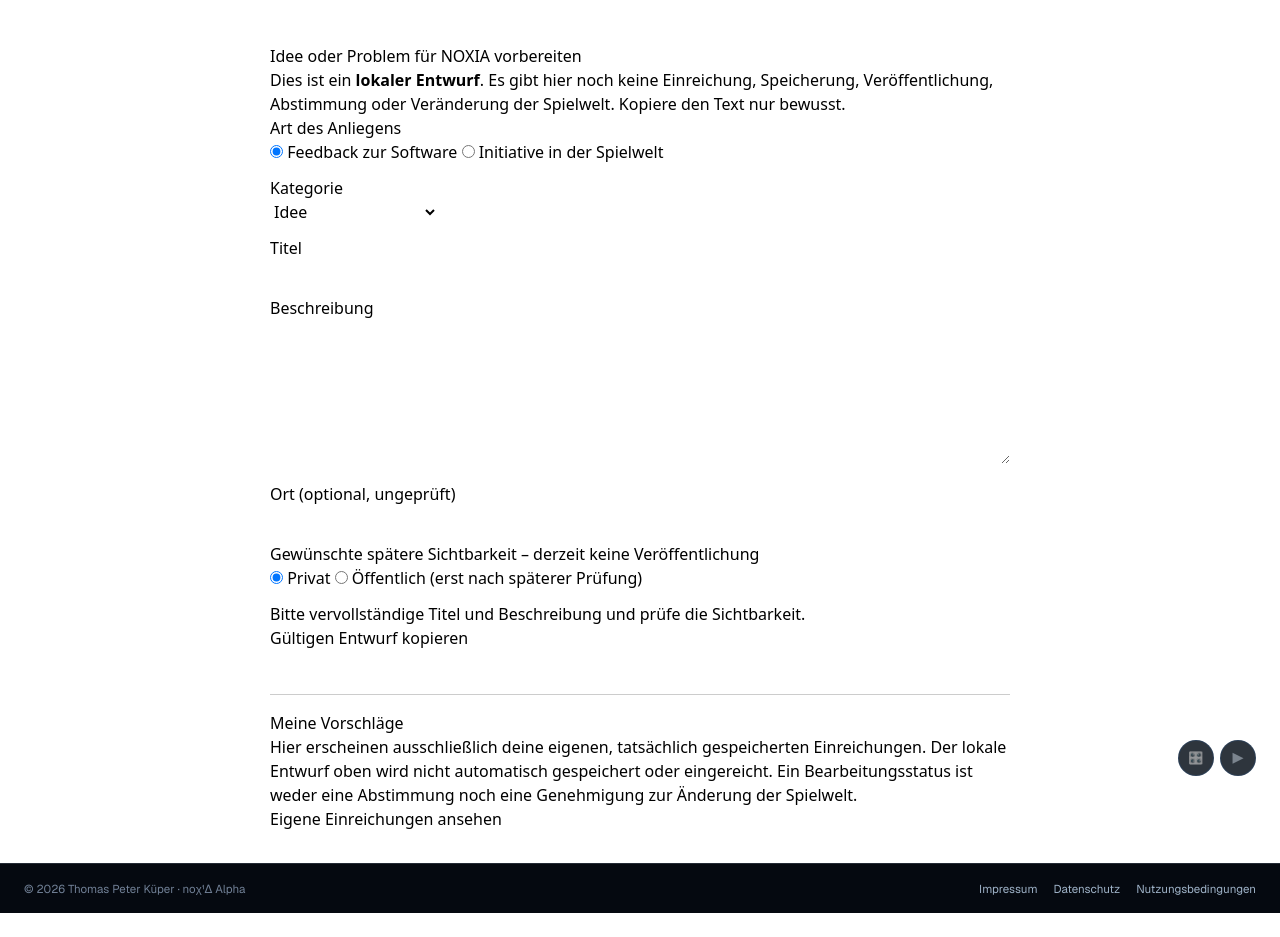
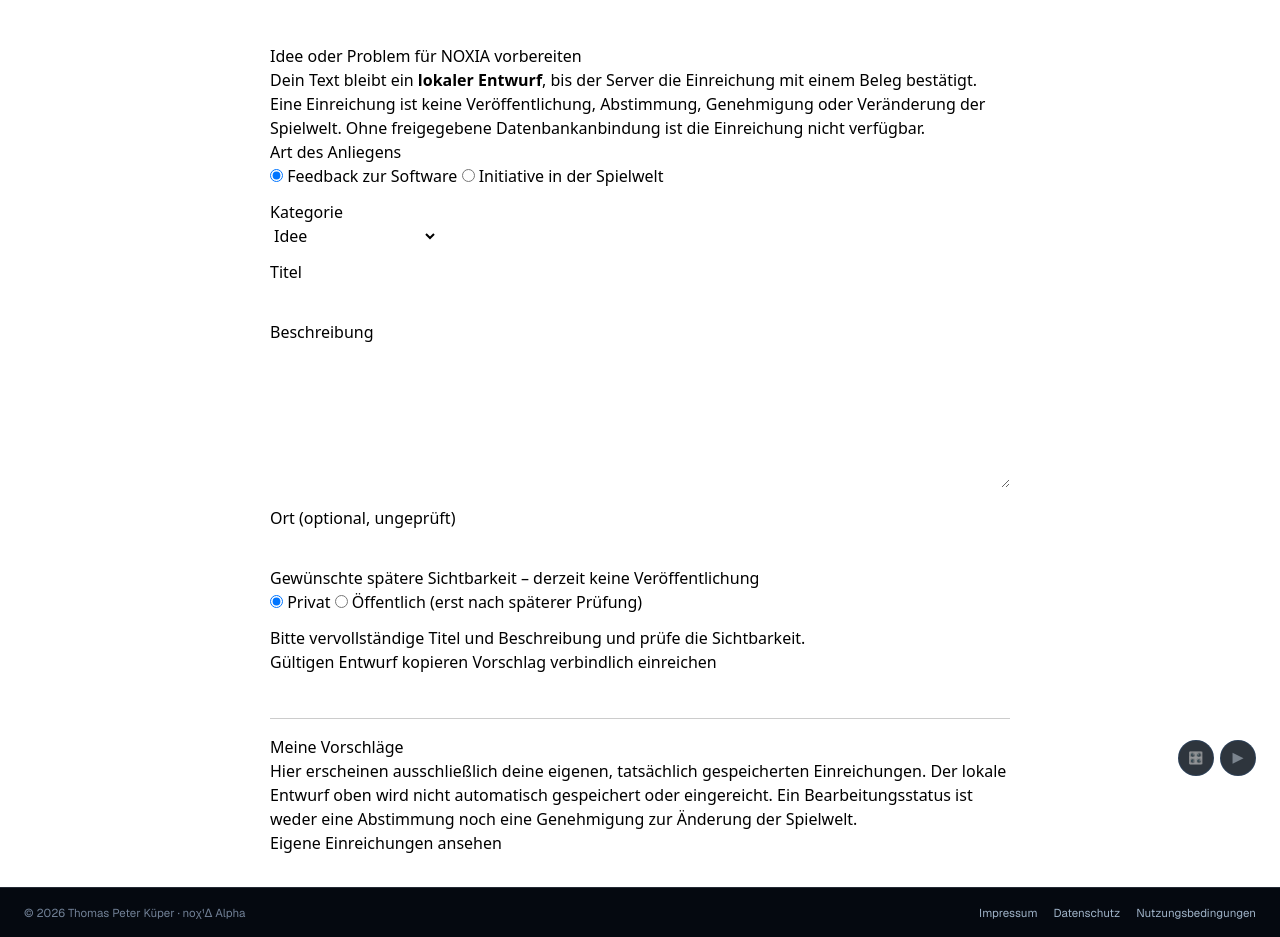
Before and after one commit to thomaspeterkueper/noxiagame, a Next.js app: page /earth/feedback in a window 1280 px wide. Before the commit the page ends 913 px from the top, so only its background shows below. Built offline with nearby package versions, Linux system fonts and the light colour scheme.

Commit message:
feat(feedback): wire direct draft submission to authenticated POST with verified receipt

```diff
--- a/app/earth/feedback/PlayerFeedbackDraftForm.tsx
+++ b/app/earth/feedback/PlayerFeedbackDraftForm.tsx
@@ -1,6 +1,9 @@
 'use client'
 
-import { useState } from 'react'
+import { useEffect, useRef, useState } from 'react'
+import { getToken } from '@/lib/supabase/auth'
+import { validateFeedback } from '@/lib/game/evolution/playerFeedback'
+import { readPlayerFeedbackSubmissionResponse } from '@/lib/game/evolution/feedbackSubmitResponse'
 import { FEEDBACK_CATEGORIES, type FeedbackCategory } from '@/lib/game/evolution/playerFeedback'
 import { prepareLocalFeedbackCopy } from '@/lib/game/evolution/playerFeedbackLocalCopy'
 
@@ -9,7 +12,7 @@ const categoryLabels: Record<FeedbackCategory, string> = {
   profession: 'Beruf', technology: 'Technologie', gameplay: 'Spielmechanik', other: 'Sonstiges',
 }
 
-/** Deliberately local-only until authenticated, moderated and rate-limited intake exists. */
+/** Draft remains local until the authenticated server returns a validated receipt. */
 export default function PlayerFeedbackDraftForm() {
   const [destination, setDestination] = useState<'development' | 'world_initiative'>('development')
   const [category, setCategory] = useState<FeedbackCategory>('idea')
@@ -19,7 +22,47 @@ export default function PlayerFeedbackDraftForm() {
   const [visibility, setVisibility] = useState<'private' | 'public'>('private')
   const [consentToPublish, setConsentToPublish] = useState(false)
   const [copyStatus, setCopyStatus] = useState<'idle' | 'copied' | 'error'>('idle')
+  const [submitPhase, setSubmitPhase] = useState<'idle' | 'sending' | 'submitted' | 'signed_out' | 'unavailable' | 'rate_limited' | 'invalid'>('idle')
+  const [submittedTitle, setSubmittedTitle] = useState('')
+  const lastAttempt = useRef<{ body: string; key: string } | null>(null)
+  const active = useRef<AbortController | null>(null)
+  useEffect(() => () => active.current?.abort(), [])
   const result = prepareLocalFeedbackCopy({ category, destination, title, description, locationRef, visibility, consentToPublish })
+
+  async function submitDraft() {
+    if (submitPhase === 'sending') return
+    const checked = validateFeedback({ category, destination, title, description, locationRef, visibility, consentToPublish })
+    if (!checked.valid || !checked.normalized) { setSubmitPhase('invalid'); return }
+    const body = JSON.stringify({ feedback: checked.normalized, source: { kind: 'direct' } })
+    const key = lastAttempt.current?.body === body ? lastAttempt.current.key : crypto.randomUUID()
+    lastAttempt.current = { body, key } // Reuse key on network retry; never regenerate for the same payload.
+    active.current?.abort()
+    const controller = new AbortController()
+    active.current = controller
+    setSubmitPhase('sending')
+    try {
+      const token = await getToken()
+      if (controller.signal.aborted) return
+      if (!token) { setSubmitPhase('signed_out'); return }
+      const response = await fetch('/api/game/feedback', {
+        method: 'POST', cache: 'no-store', signal: controller.signal,
+        headers: { Authorization: `Bearer ${token}`, 'Content-Type': 'application/json', 'Idempotency-Key': key },
+        body,
+      })
+      if (controller.signal.aborted) return
+      if (response.status === 401) { setSubmitPhase('signed_out'); return }
+      if (response.status === 429) { setSubmitPhase('rate_limited'); return }
+      if (!response.ok) { setSubmitPhase(response.status === 400 || response.status === 422 ? 'invalid' : 'unavailable'); return }
+      const payload: unknown = await response.json()
+      if (controller.signal.aborted) return
+      const parsed = readPlayerFeedbackSubmissionResponse(payload)
+      if (!parsed || parsed.receipt.title !== checked.normalized.title) { setSubmitPhase('unavailable'); return }
+      setSubmittedTitle(parsed.receipt.title)
+      setSubmitPhase('submitted')
+    } catch {
+      if (!controller.signal.aborted) setSubmitPhase('unavailable')
+    }
+  }
 
   async function copyDraft() {
     if (!result.ok) return
@@ -33,43 +76,53 @@ export default function PlayerFeedbackDraftForm() {
 
   return <section aria-label="Feedback-Entwurf" style={{ maxWidth: 780, margin: '24px auto', padding: 20, fontFamily: 'system-ui, sans-serif' }}>
     <h1>Idee oder Problem für NOXIA vorbereiten</h1>
-    <p>Dies ist ein <strong>lokaler Entwurf</strong>. Es gibt hier noch keine Einreichung, Speicherung,
-      Veröffentlichung, Abstimmung oder Veränderung der Spielwelt. Kopiere den Text nur bewusst.</p>
-    <form onSubmit={event => event.preventDefault()}>
+    <p>Dein Text bleibt ein <strong>lokaler Entwurf</strong>, bis der Server die Einreichung mit einem Beleg bestätigt.
+      Eine Einreichung ist keine Veröffentlichung, Abstimmung, Genehmigung oder Veränderung der Spielwelt.
+      Ohne freigegebene Datenbankanbindung ist die Einreichung nicht verfügbar.</p>
+    <form onSubmit={event => { event.preventDefault(); void submitDraft() }}>
+      <fieldset disabled={submitPhase === 'sending'} style={{ border: 0, padding: 0, margin: 0 }}>
       <fieldset style={{ marginBottom: 12 }}><legend>Art des Anliegens</legend>
-        <label><input type="radio" name="destination" checked={destination === 'development'} onChange={() => { setDestination('development'); setCopyStatus('idle') }} /> Feedback zur Software</label>{' '}
-        <label><input type="radio" name="destination" checked={destination === 'world_initiative'} onChange={() => { setDestination('world_initiative'); setCopyStatus('idle') }} /> Initiative in der Spielwelt</label>
+        <label><input type="radio" name="destination" checked={destination === 'development'} onChange={() => { setDestination('development'); setCopyStatus('idle'); setSubmitPhase('idle') }} /> Feedback zur Software</label>{' '}
+        <label><input type="radio" name="destination" checked={destination === 'world_initiative'} onChange={() => { setDestination('world_initiative'); setCopyStatus('idle'); setSubmitPhase('idle') }} /> Initiative in der Spielwelt</label>
       </fieldset>
       <label style={{ display: 'block', marginBottom: 12 }}>Kategorie<br />
-        <select value={category} onChange={event => { setCategory(event.target.value as FeedbackCategory); setCopyStatus('idle') }}>
+        <select value={category} onChange={event => { setCategory(event.target.value as FeedbackCategory); setCopyStatus('idle'); setSubmitPhase('idle') }}>
           {FEEDBACK_CATEGORIES.map(value => <option key={value} value={value}>{categoryLabels[value]}</option>)}
         </select>
       </label>
       <label style={{ display: 'block', marginBottom: 12 }}>Titel<br />
-        <input required minLength={5} maxLength={120} value={title} onChange={event => { setTitle(event.target.value); setCopyStatus('idle') }}
+        <input required minLength={5} maxLength={120} value={title} onChange={event => { setTitle(event.target.value); setCopyStatus('idle'); setSubmitPhase('idle') }}
           style={{ width: '100%', boxSizing: 'border-box' }} />
       </label>
       <label style={{ display: 'block', marginBottom: 12 }}>Beschreibung<br />
         <textarea required minLength={20} maxLength={5000} rows={6} value={description}
-          onChange={event => { setDescription(event.target.value); setCopyStatus('idle') }}
+          onChange={event => { setDescription(event.target.value); setCopyStatus('idle'); setSubmitPhase('idle') }}
           style={{ width: '100%', boxSizing: 'border-box' }} />
       </label>
       <label style={{ display: 'block', marginBottom: 12 }}>Ort (optional, ungeprüft)<br />
-        <input maxLength={200} value={locationRef} onChange={event => { setLocationRef(event.target.value); setCopyStatus('idle') }}
+        <input maxLength={200} value={locationRef} onChange={event => { setLocationRef(event.target.value); setCopyStatus('idle'); setSubmitPhase('idle') }}
           style={{ width: '100%', boxSizing: 'border-box' }} />
       </label>
       <fieldset style={{ marginBottom: 12 }}>
         <legend>Gewünschte spätere Sichtbarkeit – derzeit keine Veröffentlichung</legend>
-        <label><input type="radio" name="visibility" checked={visibility === 'private'} onChange={() => { setVisibility('private'); setConsentToPublish(false); setCopyStatus('idle') }} /> Privat</label>{' '}
-        <label><input type="radio" name="visibility" checked={visibility === 'public'} onChange={() => { setVisibility('public'); setCopyStatus('idle') }} /> Öffentlich (erst nach späterer Prüfung)</label>
+        <label><input type="radio" name="visibility" checked={visibility === 'private'} onChange={() => { setVisibility('private'); setConsentToPublish(false); setCopyStatus('idle'); setSubmitPhase('idle') }} /> Privat</label>{' '}
+        <label><input type="radio" name="visibility" checked={visibility === 'public'} onChange={() => { setVisibility('public'); setCopyStatus('idle'); setSubmitPhase('idle') }} /> Öffentlich (erst nach späterer Prüfung)</label>
         {visibility === 'public' && <label style={{ display: 'block', marginTop: 8 }}>
-          <input type="checkbox" checked={consentToPublish} onChange={event => { setConsentToPublish(event.target.checked); setCopyStatus('idle') }} />
+          <input type="checkbox" checked={consentToPublish} onChange={event => { setConsentToPublish(event.target.checked); setCopyStatus('idle'); setSubmitPhase('idle') }} />
           Ich stimme einer möglichen späteren Veröffentlichung ausdrücklich zu. Dieses Formular veröffentlicht nichts.
         </label>}
       </fieldset>
       {!result.ok && <p role="status">Bitte vervollständige Titel und Beschreibung und prüfe die Sichtbarkeit.
         {result.errors.includes('publication_consent_required') ? ' Für „öffentlich“ ist die ausdrückliche Einwilligung erforderlich.' : ''}</p>}
-      <button type="button" disabled={!result.ok} onClick={() => { void copyDraft() }}>Gültigen Entwurf kopieren</button>
+      <button type="button" disabled={!result.ok} onClick={() => { void copyDraft() }}>Gültigen Entwurf kopieren</button>{' '}
+      <button type="submit" disabled={!result.ok || submitPhase === 'sending'}>Vorschlag verbindlich einreichen</button>
+      </fieldset>
+      {submitPhase === 'sending' && <p role="status">Einreichung wird geprüft und gespeichert …</p>}
+      {submitPhase === 'submitted' && <p role="status">„{submittedTitle}“ wurde gespeichert und zur Prüfung eingereicht. Keine Weltänderung.</p>}
+      {submitPhase === 'signed_out' && <p role="alert">Bitte melde dich an, um deinen Vorschlag einzureichen.</p>}
+      {submitPhase === 'rate_limited' && <p role="alert">Zu viele Einreichungen. Bitte versuche es später erneut.</p>}
+      {submitPhase === 'invalid' && <p role="alert">Die Einreichung wurde abgelehnt. Bitte prüfe die Eingaben.</p>}
+      {submitPhase === 'unavailable' && <p role="alert">Keine bestätigte Einreichung. Der Dienst ist nicht verfügbar oder die Antwort konnte nicht geprüft werden. Ein erneuter Versuch mit unverändertem Text verwendet denselben Schlüssel.</p>}
       {copyStatus === 'copied' && <p role="status">Entwurf kopiert, nicht eingereicht.</p>}
       {copyStatus === 'error' && <p role="alert">Kopieren nicht möglich. Bitte Zwischenablage-Berechtigung prüfen.</p>}
     </form>
```
